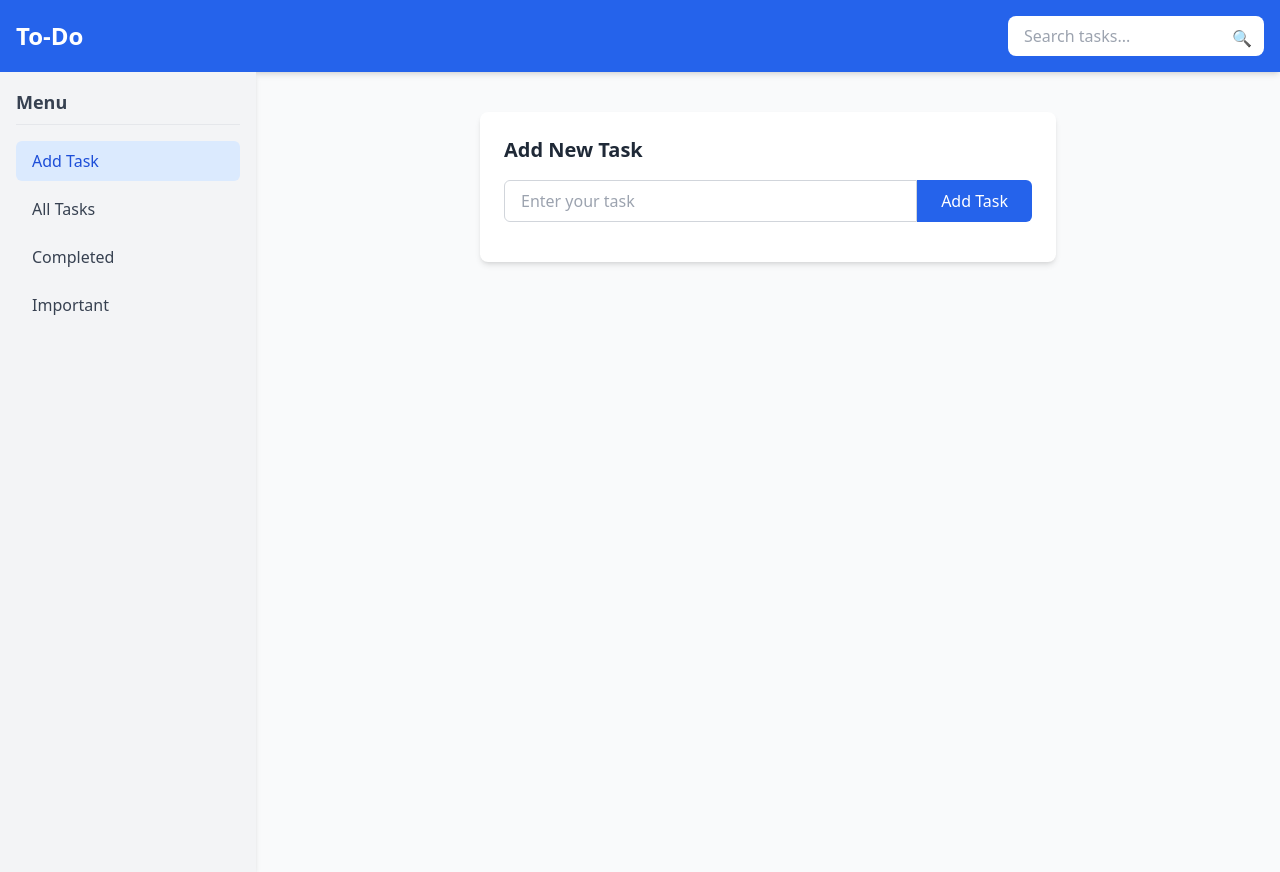
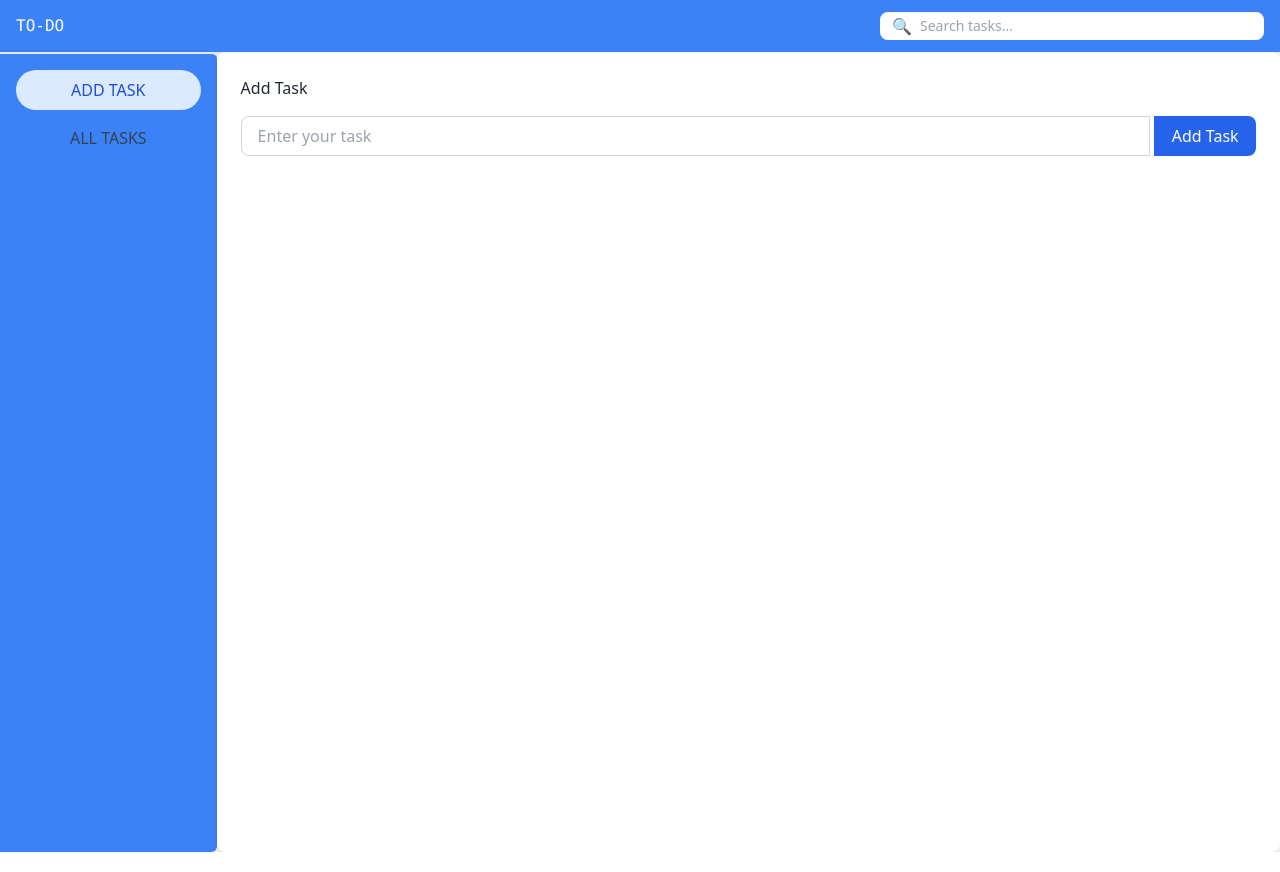
Before and after one commit to PrabhuSaravanan/React-ToDo-App, a React (Vite) app: page / in a window 1280 px wide. Built offline with nearby package versions, Linux system fonts and the light colour scheme.

Commit message:
... UI minor changes

```diff
--- a/src/App.tsx
+++ b/src/App.tsx
@@ -7,15 +7,13 @@ function App() {
 
   return (
     <>
-    <div className="flex flex-col min-h-screen bg-gray-50">
-      <Header />
-      <div className="flex flex-1">
-        <Menu />
-        <main className="flex-1 p-4">
+      <div className="min-h-screen bg-gray-50">
+        <Header />
+        <div className='flex'>
+          <Menu />
           <ToDoWrapper />
-        </main>
+        </div>
       </div>
-    </div>
     </>
   )
 }
--- a/src/components/common/Header.tsx
+++ b/src/components/common/Header.tsx
@@ -2,16 +2,16 @@ export function Header () {
 
 
     return (
-        <header className="bg-blue-600 text-white p-4 shadow-md">
-            <div className="container mx-auto flex justify-between items-center">
-                <h1 className="text-2xl font-bold">To-Do</h1>
+        <header className="px-4 bg-blue-500 py-3 text-white p-1 shadow-md">
+            <div className=" flex justify-between items-center">
+                <h1 className="font-mono">TO-DO</h1>
                 <div className="relative">
                     <input
                         type="search"
-                        className="px-4 py-2 rounded-lg w-64 text-gray-800 focus:outline-none focus:ring-2 focus:ring-blue-300"
+                        className=" py-1 px-10 font-normal text-sm rounded-lg w-96 text-gray-300 focus:outline-none focus:ring-2 focus:ring-blue-300"
                         placeholder="Search tasks..."
                     />
-                    <span className="absolute right-3 top-2.5 text-gray-500">🔍</span>
+                    <span className="absolute left-3 top-0.5 text-gray-500">🔍</span>
                 </div>
             </div>
         </header>
--- a/src/components/common/Menu.tsx
+++ b/src/components/common/Menu.tsx
@@ -1,19 +1,12 @@
-export function Menu () {
+export function Menu() {
     return (
-    <nav className="bg-gray-100 min-h-screen w-64 shadow-md p-4">
-    <h2 className="text-lg font-semibold mb-4 text-gray-700 border-b pb-2">Menu</h2>
-    <ul className="space-y-2">
-        <li className="py-2 px-4 bg-blue-100 text-blue-700 rounded-md font-medium cursor-pointer hover:bg-blue-200">
-            Add Task
+        <nav className="bg-blue-500 border-t-2 min-h-screen w-64 shadow-md p-4 rounded-r-md text-center">
+            <ul>
+                <li className="py-2 px-2 bg-blue-100 text-blue-700 rounded-3xl cursor-pointer hover:bg-blue-200">
+                    ADD TASK
                 </li>
-        <li className="py-2 px-4 text-gray-700 rounded-md font-medium cursor-pointer hover:bg-gray-200">
-            All Tasks
-        </li>
-        <li className="py-2 px-4 text-gray-700 rounded-md font-medium cursor-pointer hover:bg-gray-200">
-            Completed
-        </li>
-        <li className="py-2 px-4 text-gray-700 rounded-md font-medium cursor-pointer hover:bg-gray-200">
-            Important
+                <li className="py-2 px-2 text-gray-700 rounded-sm cursor-pointer mt-2 hover:bg-gray-200">
+                    ALL TASKS
                 </li>
             </ul>
         </nav>
--- a/src/components/todo/ToDoWrapper.tsx
+++ b/src/components/todo/ToDoWrapper.tsx
@@ -1,39 +1,45 @@
 import { useState } from "react"
 
-export function ToDoWrapper () {
+export function ToDoWrapper() {
 
-    const [addedTask, setAddedTask] = useState("")
+    const [addTask, setAddTask] = useState('')
+    const [addedTask, setAddedTask] = useState<string[]>([])
     const [isButtonHit, setButtonHit] = useState(false)
 
     function buttonClicked() {
-        {
+        if(addTask.trim() !== '') {
             setButtonHit(true)
+            setAddedTask([...addedTask, addTask])
+            setAddTask('')
         }
     }
 
     return (
-        <div className="p-6 bg-white rounded-lg shadow-md max-w-xl mx-auto my-6">
-        <h2 className="text-xl font-bold text-gray-800 mb-4">Add New Task</h2>
-        <div className="flex mb-4">
+        <div className="p-6 bg-white rounded-lg shadow-md w-full">
+            <h2 className="font-sans text-gray-800 mb-4">Add Task</h2>
+            <div className="flex mb-4 gap-1 w-full">
                 <input
                     type="text"
-                value={addedTask}
-                onChange={(e) => setAddedTask(e.target.value)}
+                    value={addTask}
+                    onChange={(e) => setAddTask(e.target.value)}
                     placeholder="Enter your task"
-                className="flex-1 px-4 py-2 border border-gray-300 rounded-l-md focus:outline-none focus:ring-2 focus:ring-blue-500"
+                    className="px-4 border pl-4 w-full text-md border-gray-300 rounded-l-lg focus:outline-none focus:ring-2 focus:ring-blue-500"
                 />
                 <button
                     onClick={buttonClicked}
-                className="bg-blue-600 hover:bg-blue-700 text-white px-6 py-2 rounded-r-md transition-colors"
+                    className="bg-blue-600 w-28 p-2 hover:bg-blue-700 text-white rounded-r-lg transition-colors"
                 >
                     Add Task
                 </button>
             </div>
 
-        {isButtonHit && addedTask && (
+            {isButtonHit && addedTask.length > 0 && (
                 <div className="mt-4 p-4 bg-blue-50 border-l-4 border-blue-500 rounded-md">
-                <h3 className="font-medium text-gray-800 mb-1">Added Task:</h3>
-                <p className="text-gray-700">{addedTask}</p>
+                    <h3 className="font-medium text-gray-800 mb-1">Added Tasks:</h3>
+
+                    {addedTask.map((task, index) => (
+                        <p key={index} className="text-gray-700">{index + 1}. {task}</p>
+                    ))}
                 </div>
             )}
         </div>
```
Lines whose indentation alone changed are shown as unchanged.
